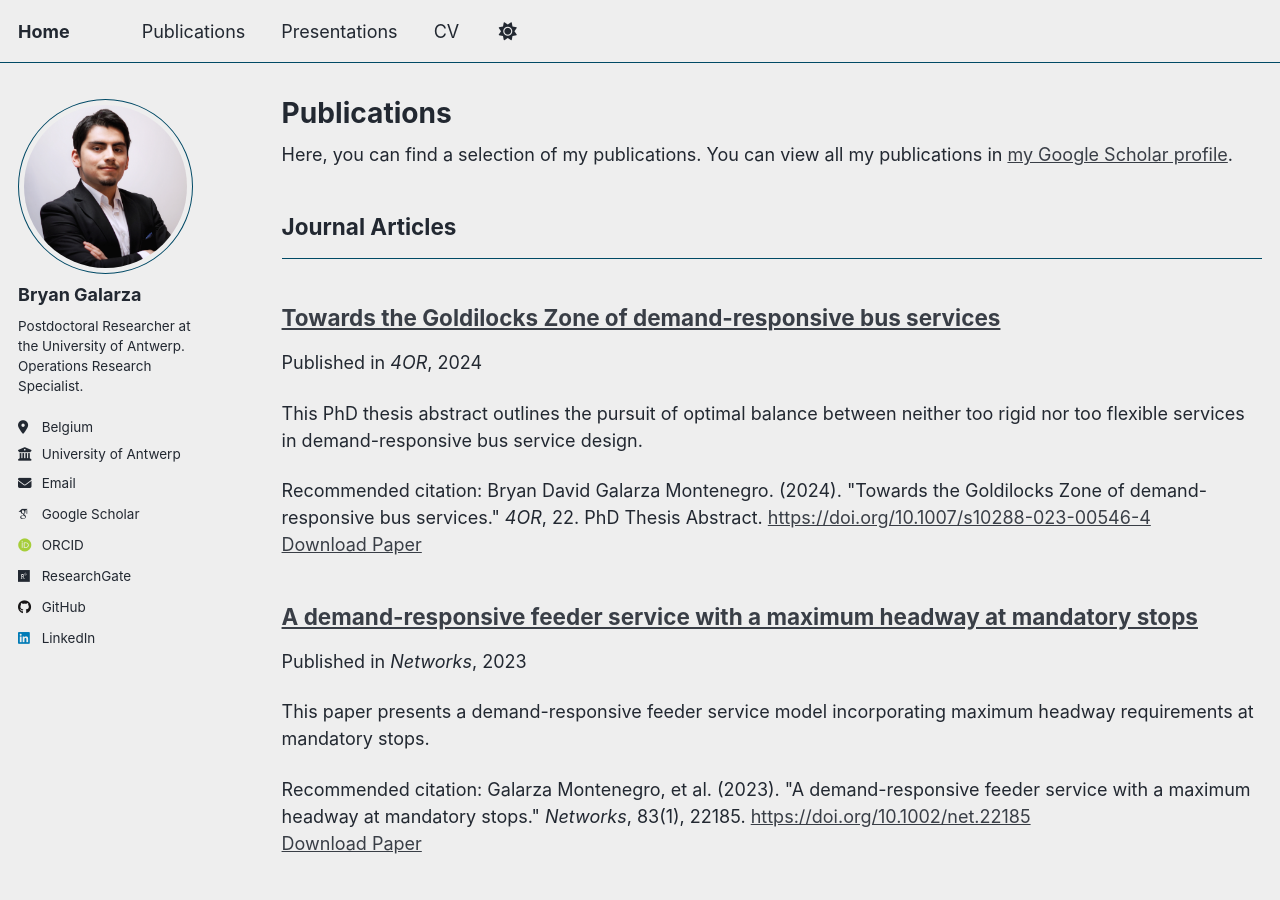
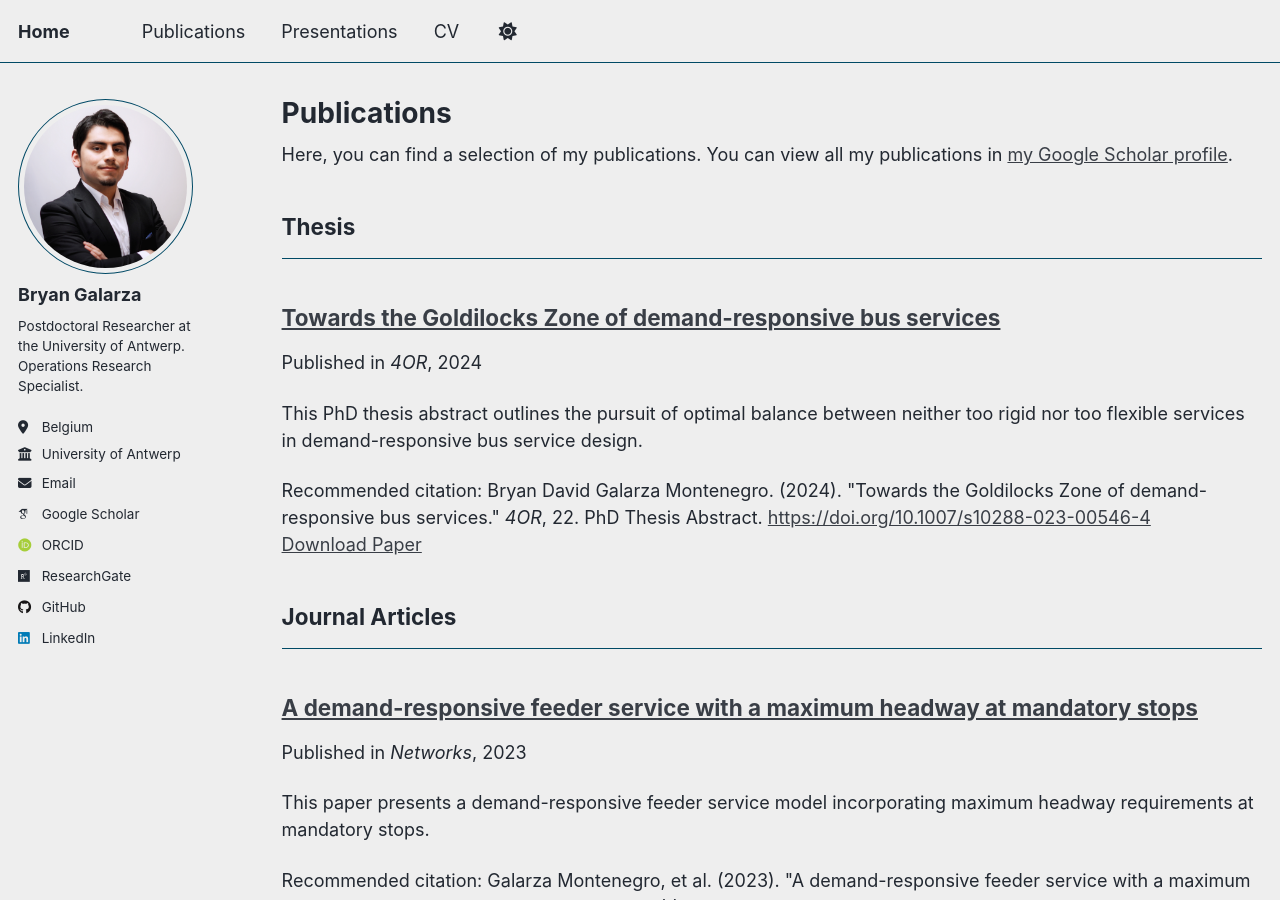
Before and after one commit to BryanG13/bryang13.github.io, a Jekyll site: the page built from _pages/publications.html, in a window 1280 px wide and 900 px high. Built offline with Jekyll 4.4.1, drawn with Linux system fonts in a browser that asks for light colours; some web fonts are replaced; a script that is not in the unit is left out.

Commit message:
other categories

```diff
--- a/_config.yml
+++ b/_config.yml
@@ -81,8 +81,8 @@ author:
 
 # Publication Category - The following the list of publication categories and their headings
 publication_category:
-  books:
-    title: 'Books'
+  thesis:
+    title: 'Thesis'
   manuscripts:
     title: 'Journal Articles'
   conferences:
```
Also changed, not shown: _publications/thesis-abstract.md (+1 -1 lines).
